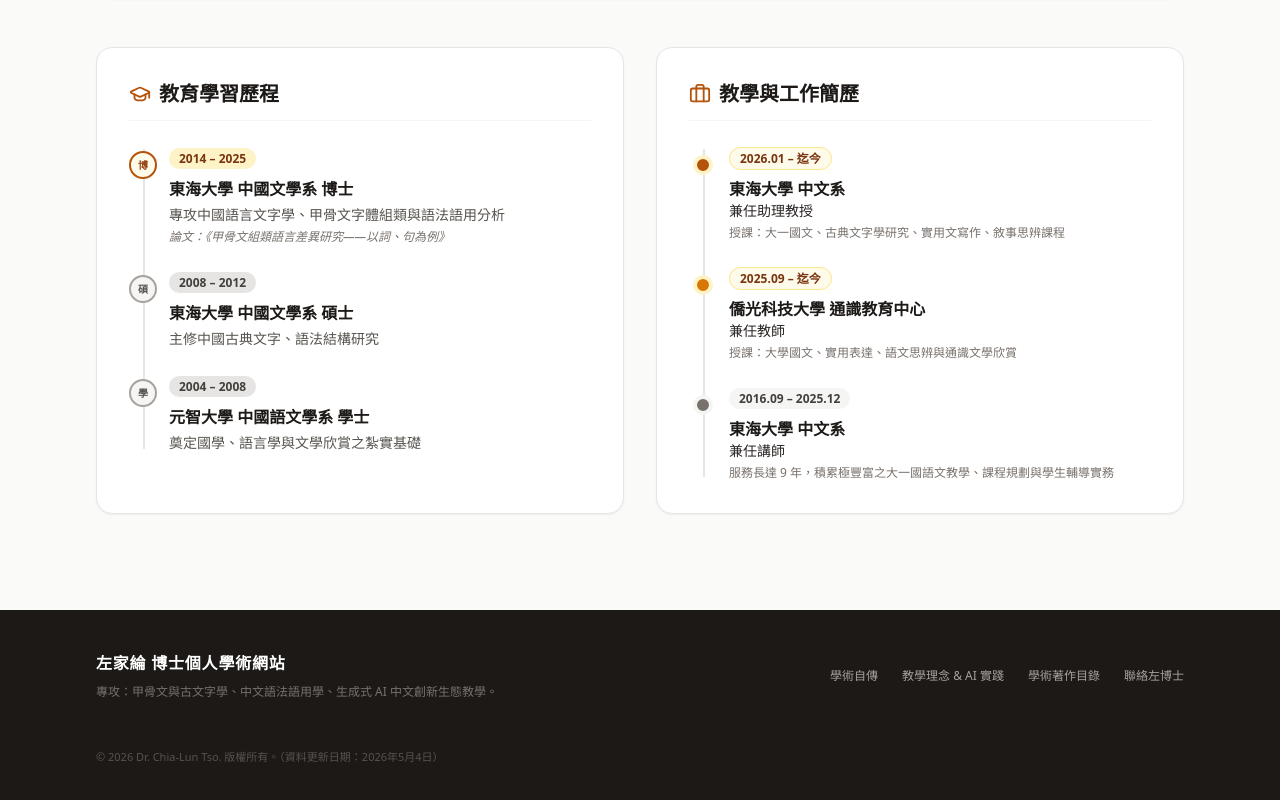
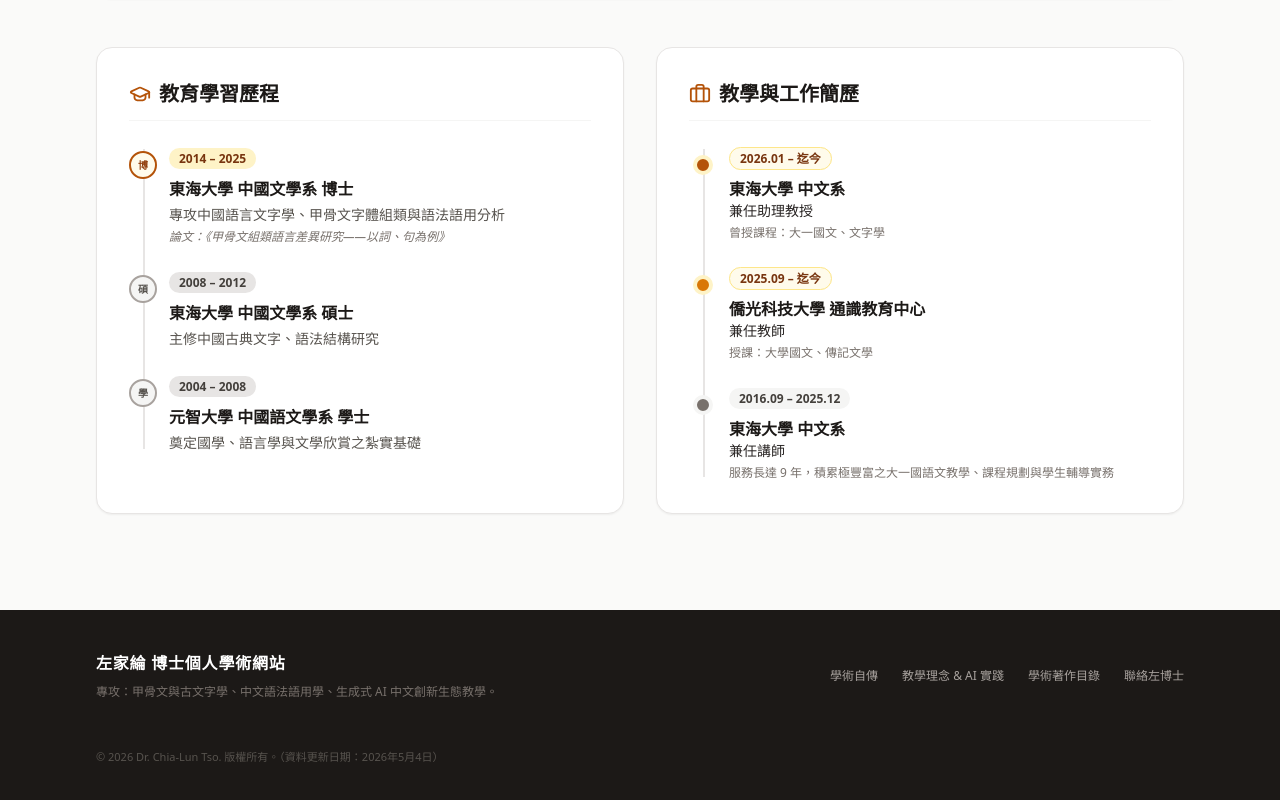
Before and after one commit to cltso/my-site, a React (Vite) app: page / in a window 1280 px wide. Shown: the part 1727-2527 px from the top of the page. Built offline with nearby package versions, Linux system fonts and the light colour scheme.

Commit message:
Update i18n.js

```diff
--- a/src/i18n.js
+++ b/src/i18n.js
@@ -285,10 +285,10 @@
     now: { zh: '迄今', en: 'Present' },
     j1org: { zh: '東海大學 中文系', en: 'Dept. of Chinese, Tunghai University' },
     j1role: { zh: '兼任助理教授', en: 'Adjunct Assistant Professor' },
-    j1desc: { zh: '授課：大一國文、古典文字學研究、實用文寫作、敘事思辨課程', en: 'Courses: Freshman Chinese, classical paleography, practical writing, narrative & critical thinking' },
+    j1desc: { zh: '曾授課程：大一國文、文字學', en: 'Courses: Freshman Chinese, classical paleography' },
     j2org: { zh: '僑光科技大學 通識教育中心', en: 'General Education Center, Overseas Chinese Univ. of Technology' },
     j2role: { zh: '兼任教師', en: 'Adjunct Lecturer' },
-    j2desc: { zh: '授課：大學國文、實用表達、語文思辨與通識文學欣賞', en: 'Courses: University Chinese, practical expression, language critical thinking, literary appreciation' },
+    j2desc: { zh: '授課：大學國文、傳記文學', en: 'Courses: University Chinese, Biographical Literature' },
     j3org: { zh: '東海大學 中文系', en: 'Dept. of Chinese, Tunghai University' },
     j3role: { zh: '兼任講師', en: 'Adjunct Lecturer' },
     j3desc: { zh: '服務長達 9 年，積累極豐富之大一國語文教學、課程規劃與學生輔導實務', en: 'Nine years of service with extensive experience in Freshman Chinese teaching, course planning, and student advising' }
```
